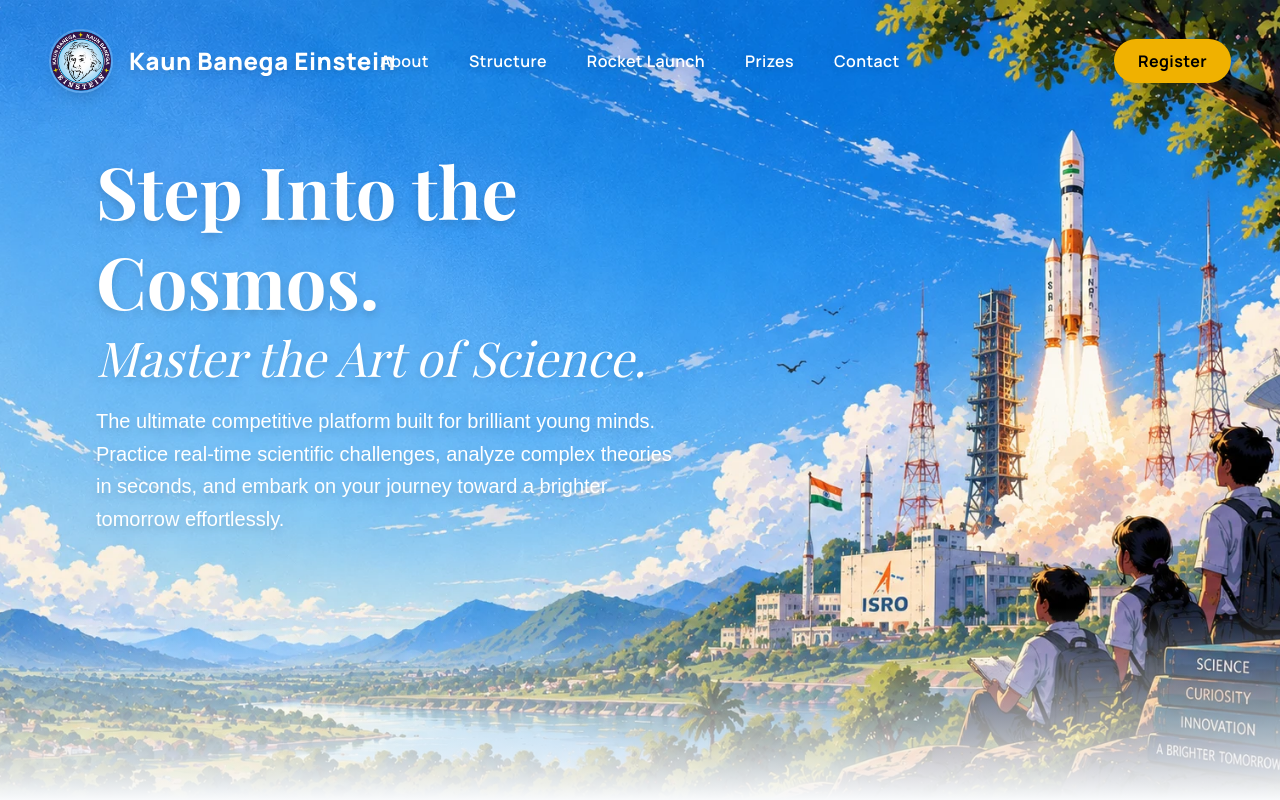
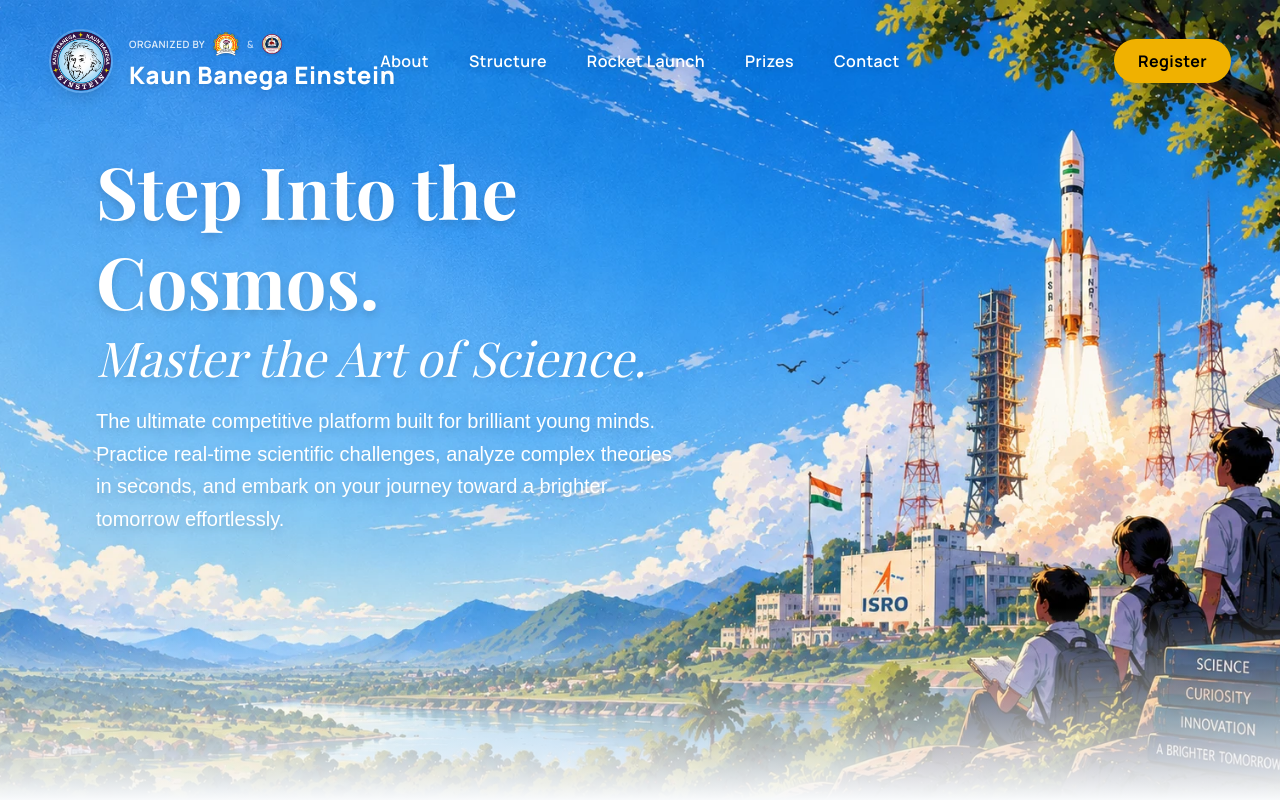
Before and after one commit to Thunderbeast5/Kaun-Banega-Einstein, a React (Vite) app: page / in a window 1280 px wide. Shown: the top 800 px of the page. Built offline with nearby package versions, Linux system fonts and the light colour scheme; no server answers; the database is empty; a web font is replaced by a local one.

Commit message:
organisers added

```diff
--- a/src/components/Navbar.jsx
+++ b/src/components/Navbar.jsx
@@ -4,6 +4,8 @@ import { useEffect, useState } from 'react';
 import { Link, useLocation, useNavigate } from 'react-router-dom';
 import { FiHome, FiLayout, FiTarget, FiAward, FiGift, FiFileText } from 'react-icons/fi';
 import logo from '../assets/KBE.png';
+import instLogo1 from '../assets/kawle.png';
+import instLogo2 from '../assets/logo.png';
 import { auth, firestore } from '../lib/firebase';
 
 const Navbar = ({ forceDarkText = false }) => {
@@ -217,11 +219,63 @@ const Navbar = ({ forceDarkText = false }) => {
             <img
               src={logo}
               alt="Kaun Banega Einstein"
-              className={`rounded-full object-cover border-2 border-white/20 shadow-lg shrink-0 transition-all duration-300 ease-in-out ${isScrolled ? 'w-8 h-8 sm:w-10 sm:h-10 lg:w-12 lg:h-12' : 'w-10 h-10 sm:w-12 sm:h-12 lg:w-16 lg:h-16'}`}
+              className={`rounded-full object-cover border-2 border-white/20 shadow-lg shrink-0 transition-all duration-300 ease-in-out ${
+                isScrolled
+                  ? 'w-8 h-8 sm:w-10 sm:h-10 lg:w-12 lg:h-12'
+                  : 'w-10 h-10 sm:w-12 sm:h-12 lg:w-16 lg:h-16'
+              }`}
             />
-            <span className={`font-extrabold tracking-tight lg:tracking-wide leading-tight transition-all duration-300 ease-in-out truncate ${isScrolled ? 'text-sm sm:text-base lg:text-lg' : 'text-base sm:text-lg lg:text-2xl'} ${isScrolled || forceDarkText ? 'text-slate-900 drop-shadow-none' : 'text-white drop-shadow-md'}`}>
-              Kaun Banega Einstein
-            </span>
+
+            <div className="flex flex-col justify-center min-w-0">
+              {/* Organized by + Two Logos (No background) */}
+              <div
+                className={`flex items-center gap-1.5 sm:gap-2 overflow-hidden transition-all duration-300 ease-in-out ${
+                  isScrolled
+                    ? 'max-h-0 opacity-0 mb-0'
+                    : 'max-h-8 opacity-100 mb-0.5 sm:mb-1'
+                }`}
+              >
+                <span
+                  className={`text-[9px] sm:text-[10px] font-semibold uppercase tracking-wider whitespace-nowrap ${
+                    forceDarkText ? 'text-slate-600' : 'text-white/85 drop-shadow-sm'
+                  }`}
+                >
+                  Organized by
+                </span>
+                <img
+                  src={instLogo1}
+                  alt="Organizer Institute 1"
+                  className="h-6 sm:h-6 w-auto object-contain drop-shadow-sm"
+                />
+                <span
+                  className={`text-[10px] font-medium ${
+                    forceDarkText ? 'text-slate-500' : 'text-white/75'
+                  }`}
+                >
+                  &amp;
+                </span>
+                <img
+                  src={instLogo2}
+                  alt="Organizer Institute 2"
+                  className="h-4 sm:h-5 w-auto object-contain drop-shadow-sm"
+                />
+              </div>
+
+              {/* Original KBE Title Styling */}
+              <span
+                className={`font-extrabold tracking-tight lg:tracking-wide leading-tight transition-all duration-300 ease-in-out truncate ${
+                  isScrolled
+                    ? 'text-sm sm:text-base lg:text-lg'
+                    : 'text-base sm:text-lg lg:text-2xl'
+                } ${
+                  isScrolled || forceDarkText
+                    ? 'text-slate-900 drop-shadow-none'
+                    : 'text-white drop-shadow-md'
+                }`}
+              >
+                Kaun Banega Einstein
+              </span>
+            </div>
           </Link>
 
           {/* ── Center nav (Desktop Only) ── */}
--- a/src/pages/VeerratnaRegistration.jsx
+++ b/src/pages/VeerratnaRegistration.jsx
@@ -444,7 +444,6 @@ const VeerratnaRegistration = () => {
                     >
                       Terms & Conditions
                     </button>
-                    .
                   </span>
                 </label>
 
```
